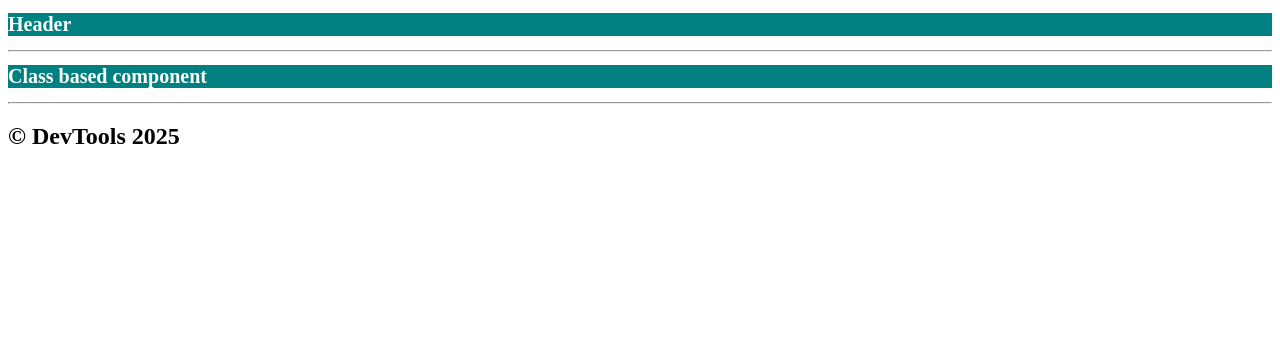
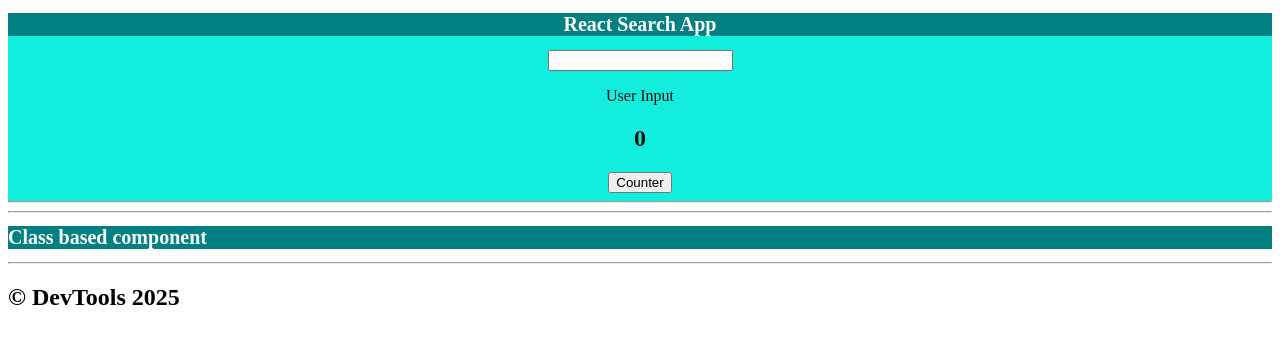
Before and after one commit to ashucj17/secondApp, a React app: page / in a window 1280 px wide. Built offline with nearby package versions, Linux system fonts and the light colour scheme.

Commit message:
states in class

```diff
--- a/src/component/Header.css
+++ b/src/component/Header.css
@@ -5,3 +5,9 @@ h1{
     font-size: 20px;
 
 }
+
+.header{
+    text-align: center;
+    background: #1ed;
+    color: #111;
+}
--- a/src/component/Header.js
+++ b/src/component/Header.js
@@ -1,11 +1,58 @@
-import React from "react";
+import React, { Component } from "react";
 import './Header.css'
 
-function Header(){
+{/*function Header(){
 
     return(
         <h1> Header</h1>
     )
 }
 
+export default Header;*/}
+
+
+{/* State in class component. Whenever we talk about class component its about logic. constructor is used to define the state in class component */}
+
+class Header extends Component{
+
+    constructor(){
+        super()
+
+        this.state={
+            title: "React Search App",
+            count:0,
+            keyword: 'User Input'
+        }
+    }
+
+    handleCounter = () =>{
+        this.setState({count:this.state.count+1})
+    }
+
+    handleChange= () =>{
+        let value= event.target.value;
+        if(value == ""){
+            this.setState({keyword:this.state.keyword});
+        }else{
+                this.setState({keyword:value})
+            }
+    }
+
+    render(){
+        return(
+            <header>
+                <div className="header">
+                    <h1>{this.state.title}</h1>
+                    <input onChange={this.handleChange}/>
+                    <p>{this.state.keyword}</p>
+                    <h2>{this.state.count}</h2>
+                    <button onClick={this.handleCounter}>Counter</button>
+                    <hr/>
+                </div>
+            </header>
+        )
+    }
+
+}
+
 export default Header;
```
